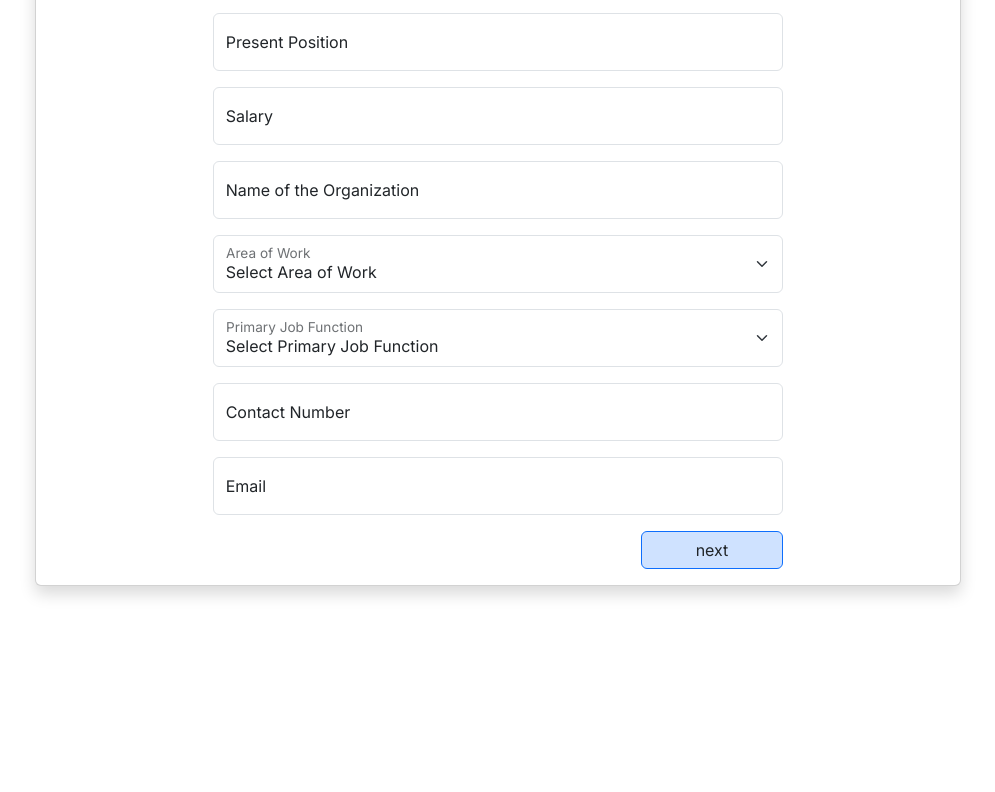
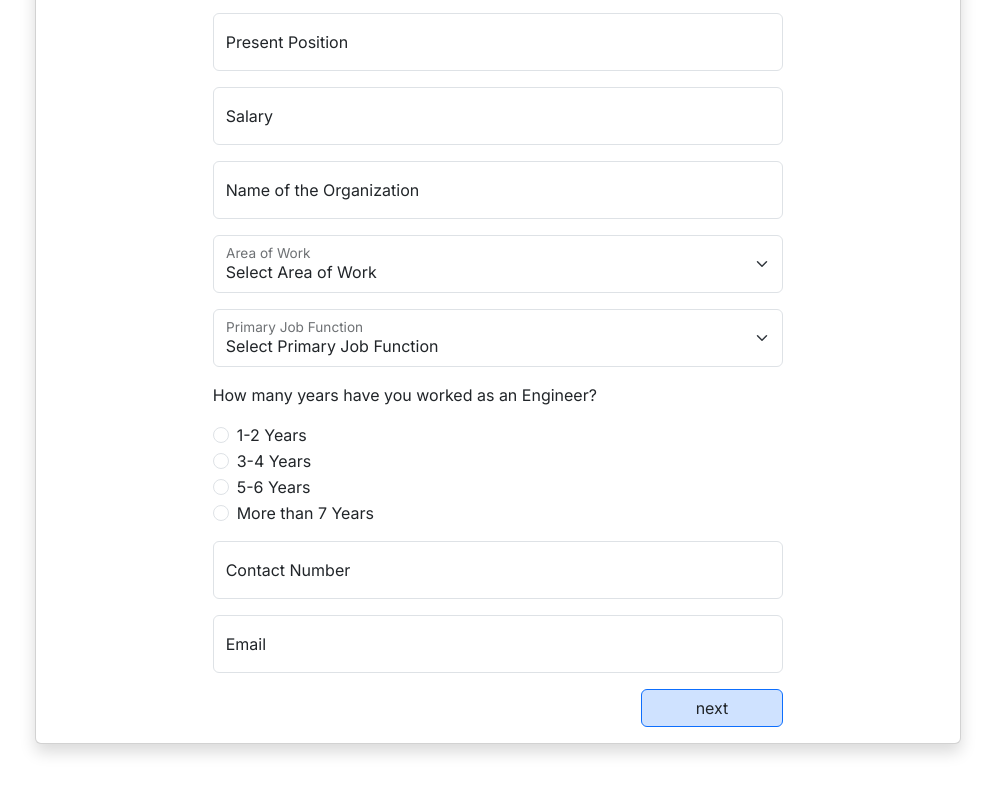
Before and after one commit to Siranjeevi619/kce-alumni-feedback, a website: page AlumniInfo.html in a window 1280 px wide. Shown: the part 956-1748 px from the top of the page, without its empty margins (142-1137 px from the left). Before the commit the page ends 1590 px from the top, so only its background shows below. Drawn offline with nearby package versions, Linux system fonts and the light colour scheme; some packages are replaced by stand-ins of ours; a script that the page names is missing.

Commit message:
fix: field added

```diff
--- a/AlumniInfo.html
+++ b/AlumniInfo.html
@@ -143,9 +143,7 @@
                             <option value="AD">AI&DS</option>
                             <option value="CD">CSD</option>
                             <option value="CT">CST</option>
-                            <option value="CY">
-                              Cyber Security
-                            </option>
+                            <option value="CY">Cyber Security</option>
                             <option value="CE">Civil</option>
                             <option value="ME">Mech</option>
                           </select>
@@ -451,6 +449,66 @@
                           </div>
                         </div>
 
+                        <!-- years worked  -->
+                        <div class="mb-3">
+                          <p>How many years have you worked as an Engineer?</p>
+                          <div class="form-check">
+                            <input
+                              class="form-check-input"
+                              type="radio"
+                              name="workExperience"
+                              id="experience1"
+                              value="1-2"
+                              required
+                            />
+                            <label class="form-check-label" for="experience1"
+                              >1-2 Years</label
+                            >
+                          </div>
+                          <div class="form-check">
+                            <input
+                              class="form-check-input"
+                              type="radio"
+                              name="workExperience"
+                              id="experience2"
+                              value="3-4"
+                              required
+                            />
+                            <label class="form-check-label" for="experience2"
+                              >3-4 Years</label
+                            >
+                          </div>
+                          <div class="form-check">
+                            <input
+                              class="form-check-input"
+                              type="radio"
+                              name="workExperience"
+                              id="experience3"
+                              value="5-6"
+                              required
+                            />
+                            <label class="form-check-label" for="experience3"
+                              >5-6 Years</label
+                            >
+                          </div>
+                          <div class="form-check">
+                            <input
+                              class="form-check-input"
+                              type="radio"
+                              name="workExperience"
+                              id="experience4"
+                              value=">7"
+                              required
+                            />
+                            <label class="form-check-label" for="experience4"
+                              >More than 7 Years</label
+                            >
+                          </div>
+                          <div class="invalid-feedback">
+                            Please select your years of experience.
+                          </div>
+                        </div>
+
                         <!-- Contact number -->
                         <div class="form-floating mb-3">
                           <input
```
Also changed, not shown: Thanks.html (added, +72 -0 lines).
